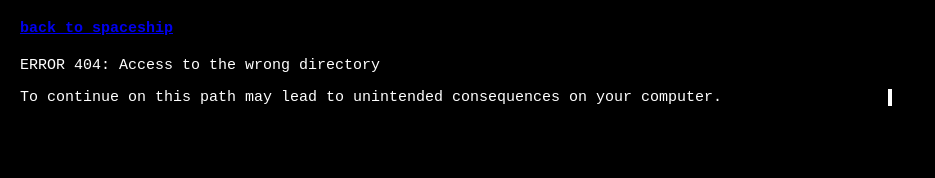
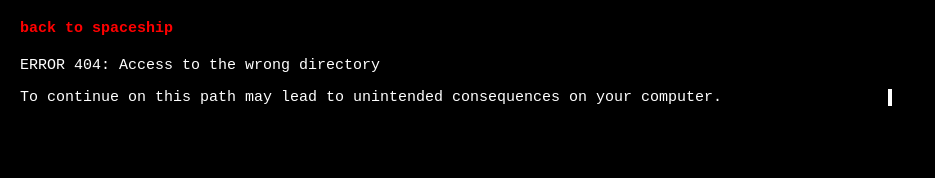
Before and after one commit to nicolasnardi404/nandinicoco, a website: page pages/error.html in a window 1280 px wide. Shown: the whole page, without its empty margins (0-935 px from the left). Drawn offline with Linux system fonts and the light colour scheme.

Commit message:
change style

```diff
--- a/pages/error.css
+++ b/pages/error.css
@@ -134,3 +134,8 @@ body {
     opacity: 1;
   }
 }
+
+a {
+  text-decoration: none;
+  color: red;
+}
--- a/pages/error.html
+++ b/pages/error.html
@@ -3,7 +3,16 @@
     <link rel="stylesheet" href="error.css">
 </head>
 <header>
-    <h4> <a href="../index.html">back to spaceship</a></h4>
+    <h4>
+        <a
+          href="../index.html"
+          style="
+            text-decoration: none;
+            color: red;
+          "
+          >back to spaceship</a
+        >
+      </h4>
   </header>
 <body>
             <p>
--- a/pages/human.css
+++ b/pages/human.css
@@ -78,3 +78,13 @@ p {
   align-items: center;
   margin: 20px;
 }
+
+a {
+  text-decoration: none;
+  color: fuchsia;
+  text-shadow: 3px 3px 3px lightgreen;
+}
+
+a:visited {
+  color: fuchsia;
+}
--- a/pages/only-video.css
+++ b/pages/only-video.css
@@ -13,3 +13,9 @@ iframe {
   width: 100%;
   height: 100%;
 }
+
+a {
+  text-decoration: none;
+  color: rgb(0, 247, 255);
+  text-shadow: 1px 1px 5px red;
+}
--- a/pages/poetry.css
+++ b/pages/poetry.css
@@ -59,3 +59,12 @@ button {
   color: rgb(255, 153, 230);
   border: 2px solid blue;
 }
+
+a {
+  color: rgb(255, 0, 0);
+  text-decoration: none;
+}
+
+a:visited {
+  color: rgb(255, 0, 0);
+}
--- a/pages/poetry/default-poetry.css
+++ b/pages/poetry/default-poetry.css
@@ -22,3 +22,12 @@ pre {
     font-size: 0.8rem;
   }
 }
+
+a {
+  color: rgb(255, 0, 0);
+  text-decoration: none;
+}
+
+a:visited {
+  color: rgb(255, 0, 0);
+}
--- a/pages/reality.css
+++ b/pages/reality.css
@@ -108,3 +108,7 @@ h2 {
   text-shadow: 4px 4px 5px aqua;
   background: lawngreen;
 }
+
+a {
+  color: inherit;
+}
```
Also changed, not shown: index.html (+0 -4 lines), pages/ai.html (+4 -2 lines), pages/cyborg.html (+11 -1 lines), pages/human.html (+3 -1 lines), pages/poetry/en/art-flesh.html (+6 -2 lines), pages/reality.html (+5 -1 lines), imgs/nico2.jpg (deleted), 1 other file.
